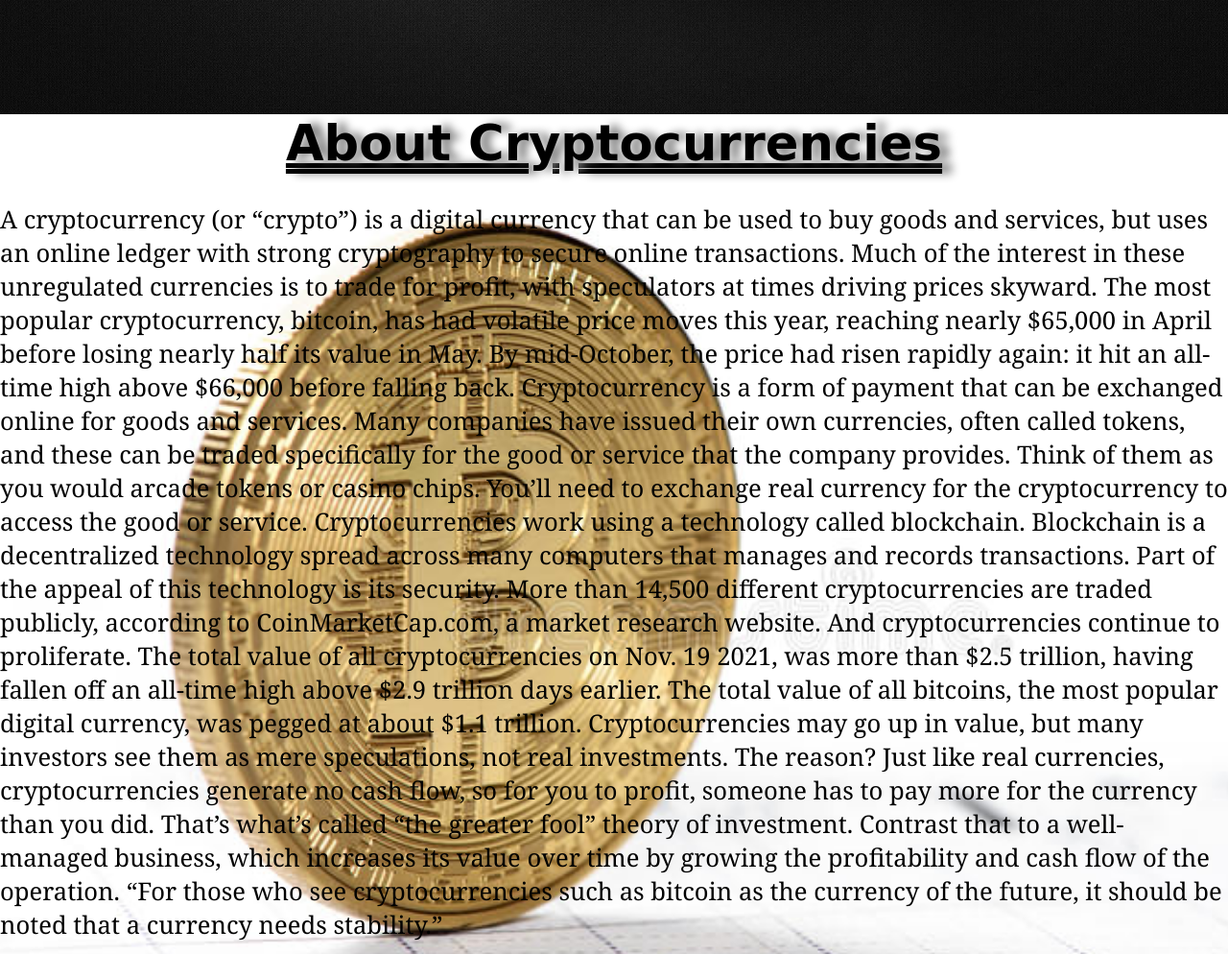
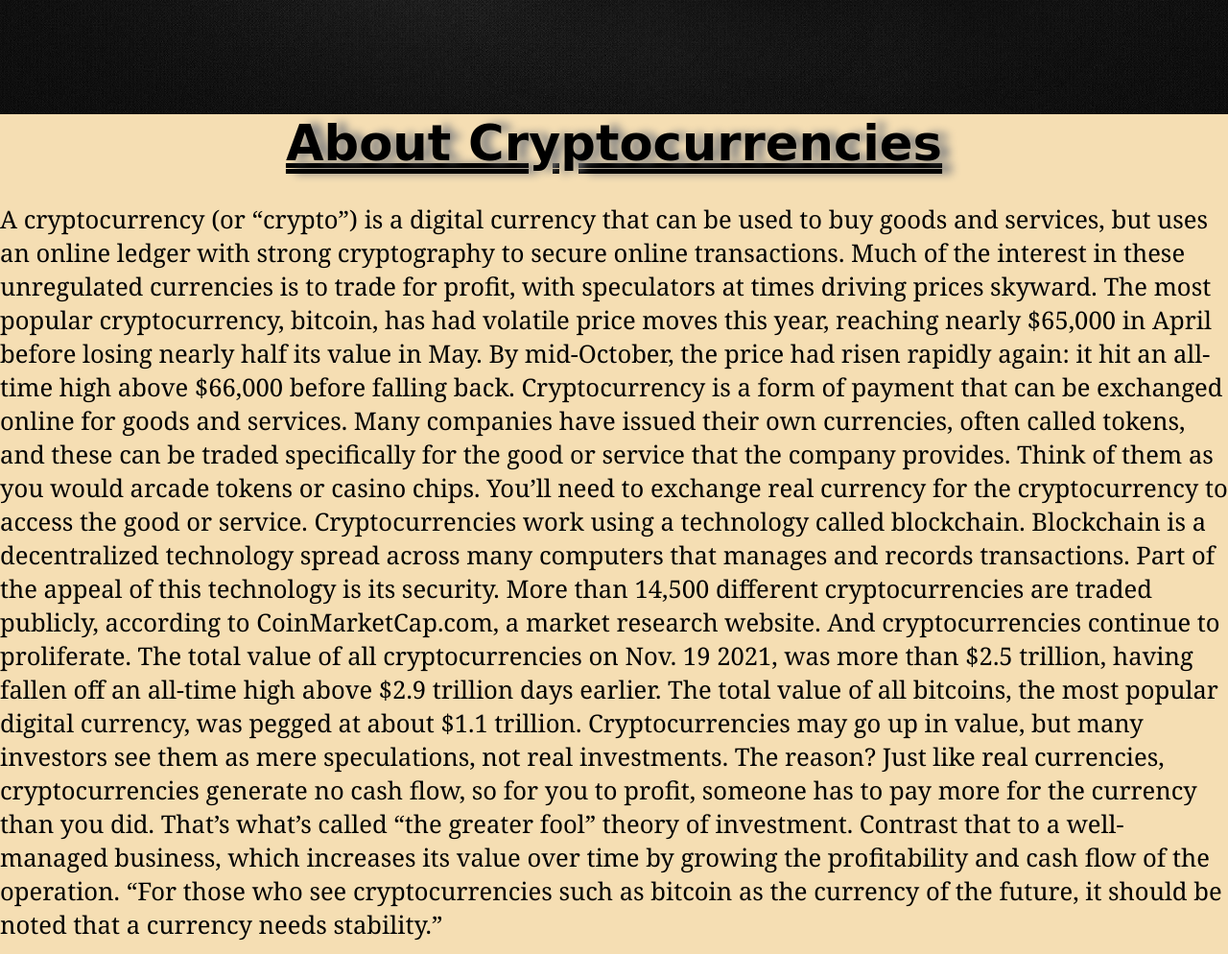
Before and after one commit to Anubhav-Jain05/market_insider, a plain HTML site: page mainpage.html in a window 1280 px wide. Shown: the part 681-1675 px from the top of the page at 96% size. Drawn offline with Linux system fonts and the light colour scheme; a script that the page names is missing.

Commit message:
Update mainpage.html

```diff
--- a/mainpage.html
+++ b/mainpage.html
@@ -125,7 +125,7 @@
   </div>
   <section>
     <div class="abb"
-      style="background-image: url(image/test3.jpg);background-repeat: no-repeat; background-size: cover">
+      style="background-color:wheat;background-repeat: no-repeat; background-size: cover">
       <h1
         style="display: flex;text-shadow: 10px 0px 10px gray; justify-content: center; font-size: 4vw; margin-bottom: 4vh; text-decoration: underline; text-decoration-style: double;">
         About Cryptocurrencies</h1>
```
